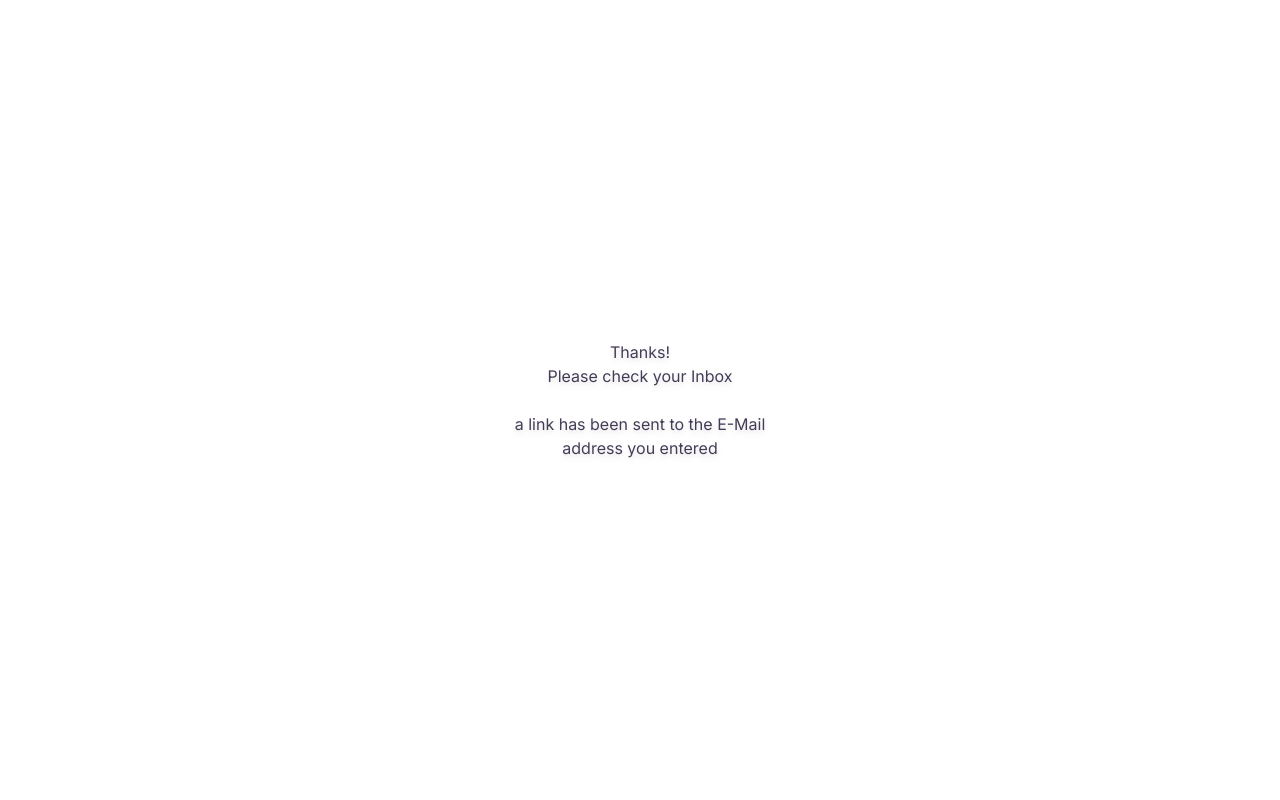
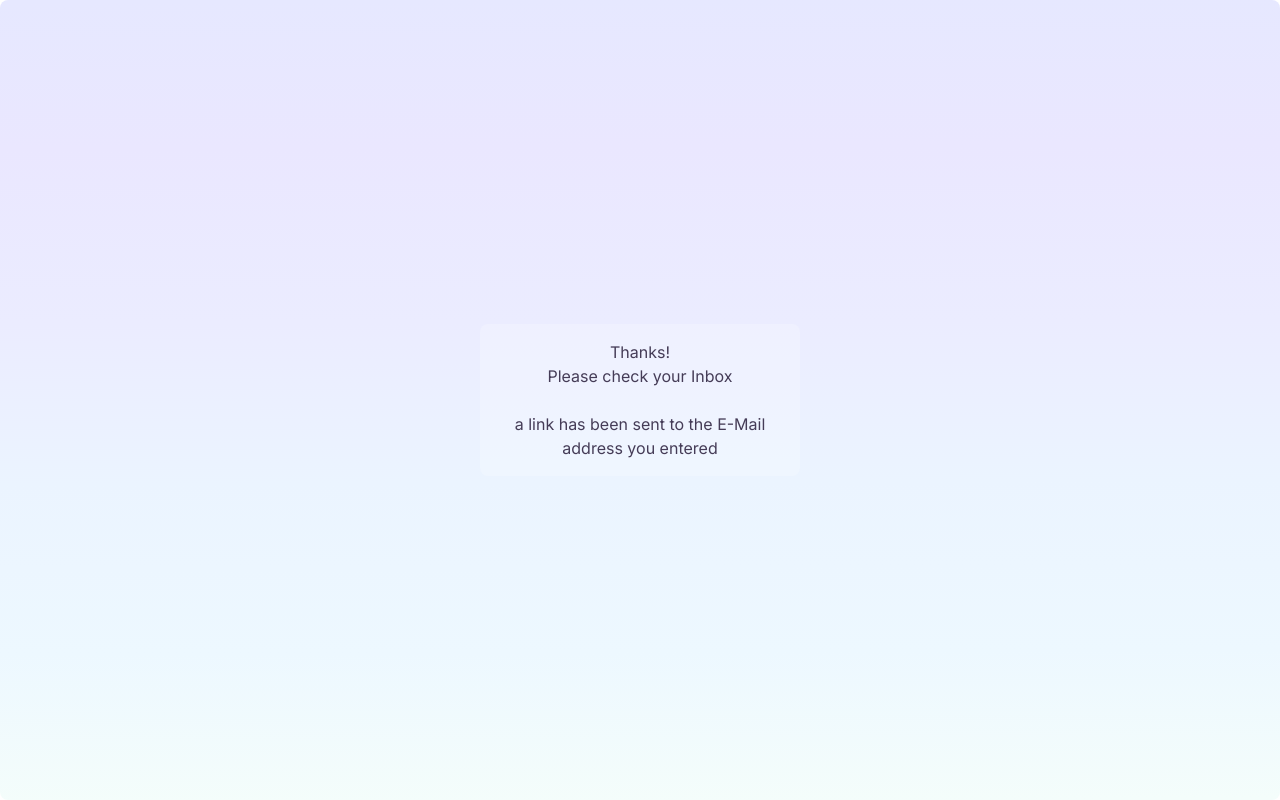
Before and after one commit to devhausleipzigacademy/camp8-final-project, a Next.js app: page /auth/verify-request in a window 1280 px wide. Built offline with nearby package versions, Linux system fonts and the light colour scheme.

Commit message:
Everything working.  with right format

```diff
--- a/src/pages/auth/signIn.tsx
+++ b/src/pages/auth/signIn.tsx
@@ -44,7 +44,7 @@ export default function SignIn() {
             leaveFrom="opacity-100 scale-y-100"
             leaveTo="opacity-0 scale-y-0"
           >
-						<button className="w-96 p-2 m-2 ml-22 rounded-md bg-primary-default-background text-center text-text-white flex justify-between">
+            <button className="w-96 p-2 m-2 ml-22 rounded-md bg-grad-default text-center text-text-white flex justify-between">
               <div className="w-6"></div>
               <div>get link</div>
               <Lock className="w-6 h-6" />
--- a/src/pages/auth/verify-request.tsx
+++ b/src/pages/auth/verify-request.tsx
@@ -9,8 +9,8 @@ export default function VerifyRequest() {
         <meta name="viewport" content="width=device-width, initial-scale=1" />
         <link rel="icon" href="/favicon.ico" />
       </Head>
-      <div className="w-screen h-screen rounded-lg bg-primary-frame flex flex-col items-center justify-center">
-        <div className=" bg-primary-frame w-80 h-38 rounded-lg drop-shadow-md">
+      <div className="w-screen h-screen rounded-lg bg-grad-frame flex flex-col items-center justify-center">
+        <div className=" bg-text-white_transparent w-80 h-38 rounded-lg">
           <h1 className="text-center gap-3 font-sans p-4">
             Thanks! <br />
             Please check your Inbox <br />
```
Lines whose indentation alone changed are shown as unchanged.
